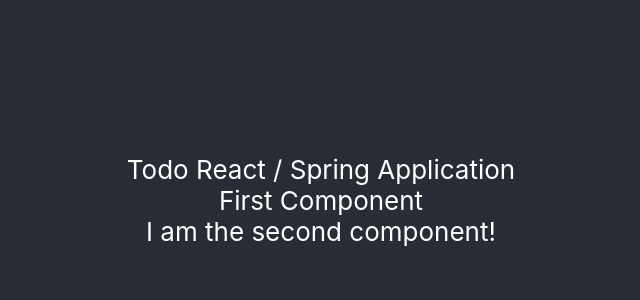
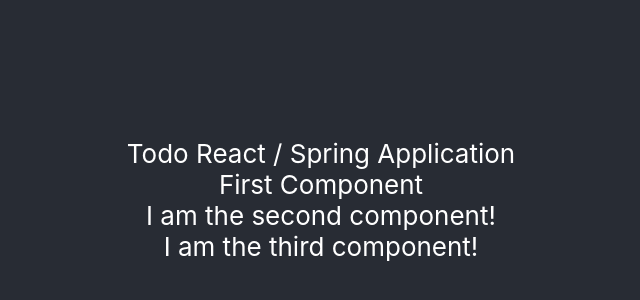
Before and after one commit to YSG-Jason/todo-app, a React (Create React App) app: page / in a window 1280 px wide. Shown: the part 200-500 px from the top of the page, without its empty margins (319-959 px from the left). Built offline with nearby package versions, Linux system fonts and the light colour scheme.

Commit message:
Function Components Added

```diff
--- a/src/App.js
+++ b/src/App.js
@@ -11,6 +11,7 @@ function App() {
         Todo React / Spring Application
 
         <FirstComponent></FirstComponent>
+        <ThirdComponent></ThirdComponent>
       </header>
     </div>
   );
@@ -37,4 +38,14 @@ class SecondComponent extends React.Component {
   }
 }
 
+function ThirdComponent() {
+  return(
+    <div className="thirdComponent">
+      I am the third component!
+    </div>
+  )
+}
+
+
+
 export default App;
```
